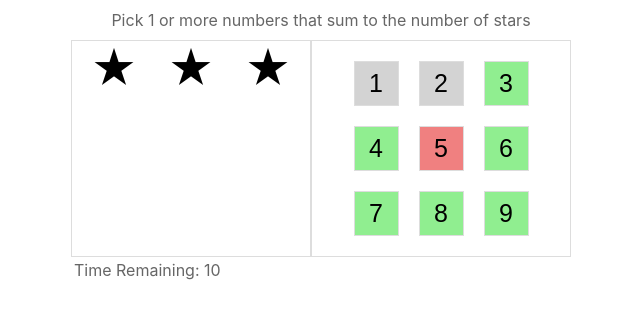
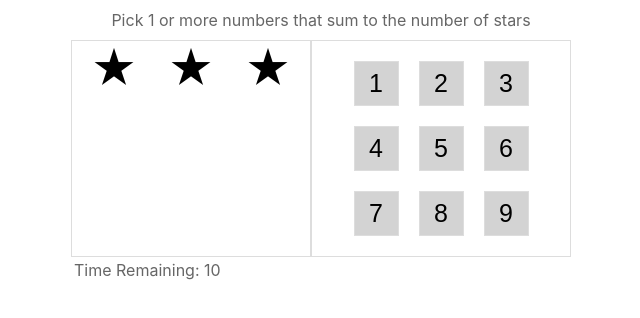
Before and after one commit to ahmedEid1/react_StarMatch, a React (Create React App) app: page / in a window 1280 px wide. Shown: the top 318 px of the page, without its empty margins (319-959 px from the left). Built offline with nearby package versions, Linux system fonts and the light colour scheme.

Commit message:
the number behave right when clicked

```diff
--- a/src/App.js
+++ b/src/App.js
@@ -12,7 +12,9 @@ const StarsDisplay = props => (
 
 const PlayNumber = props => (
     <button className="number"
-            style={{background: colors[props.status]}}>
+            style={{background: colors[props.status]}}
+            onClick={() => props.onClick(props.number, props.status)}
+    >
       {props.number}
     </button>
 );
@@ -20,8 +22,8 @@ const PlayNumber = props => (
 
 const StarMatch = () => {
   const [stars, setStars] = useState(utils.random(1, 9));
-  const [candidateNumbers, setCandidateNumbers] = useState([5]);
-  const [availableNumbers, setAvailableNumbers] = useState([1, 2, 5 ]);
+  const [candidateNumbers, setCandidateNumbers] = useState([]);
+  const [availableNumbers, setAvailableNumbers] = useState(utils.range(1, 9));
 
   const candidateWrong = utils.sum(candidateNumbers) > stars;
 
@@ -35,6 +37,32 @@ const StarMatch = () => {
     return 'available'
   };
 
+
+  const onNumberClick = (number, currentStatus) => {
+      if (currentStatus === "used")
+          return ;
+
+      let newCandidateNumbers;
+      if (currentStatus === "available") {
+          newCandidateNumbers  = candidateNumbers.concat(number);
+      } else {
+          newCandidateNumbers = candidateNumbers.filter(x => x !== number);
+      }
+
+      if (utils.sum(newCandidateNumbers) !== stars){
+          setCandidateNumbers(newCandidateNumbers);
+      } else {
+          const newAvailableNumbers = availableNumbers.filter(
+              x => !newCandidateNumbers.includes(x)
+          );
+          setAvailableNumbers(newAvailableNumbers);
+          setCandidateNumbers([]);
+          setStars(utils.randomSumIn(newAvailableNumbers, 9));
+      }
+
+  }
+
+
   return (
       <div className="game">
         <div className="help">
@@ -46,7 +74,12 @@ const StarMatch = () => {
           </div>
           <div className="right">
             {utils.range(1, 9).map(number =>
-                <PlayNumber key={number} number={number} status={numberStatus(number)} />
+                <PlayNumber
+                    key={number}
+                    number={number}
+                    status={numberStatus(number)}
+                    onClick={onNumberClick}
+                />
             )}
 
           </div>
```
